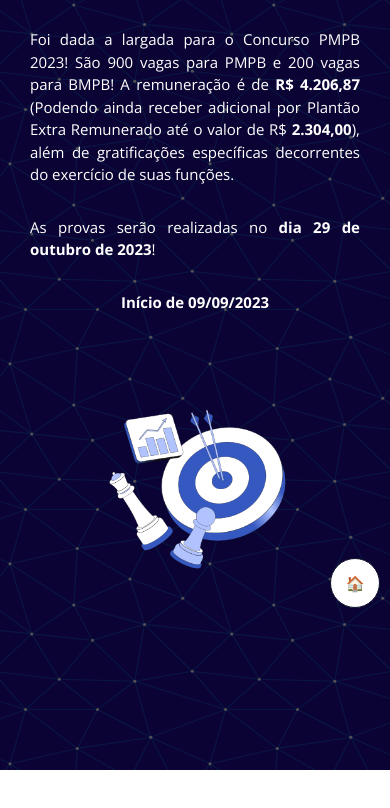
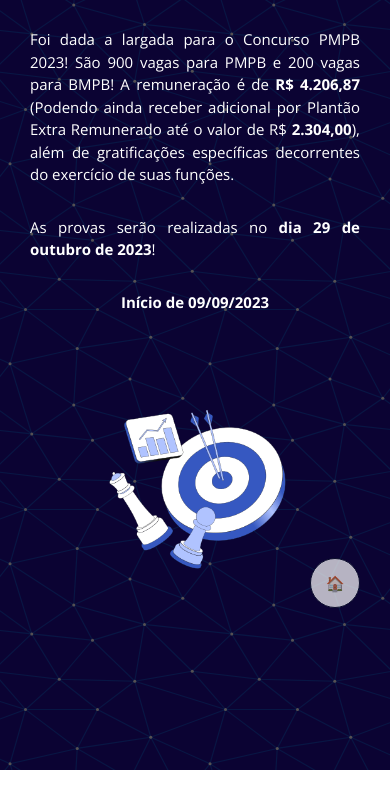
Before and after one commit to marcos7junior/landingPageLawLessons, a plain HTML site: page index.html in a window 390 px wide. Shown: the part 186-994 px from the top of the page. Drawn offline with nearby package versions, Linux system fonts and the light colour scheme; a script that the page names is missing.

Commit message:
fix: ajuste no layout para tela mobile

```diff
--- a/assets/css/style.css
+++ b/assets/css/style.css
@@ -136,7 +136,7 @@
 .back-to-top {
     position: fixed;
     bottom: 5rem;
-    right: 1rem;
+    right: 3rem;
     background: var(--white-color);
     width: 5rem;
     height: 5rem;
@@ -146,6 +146,7 @@
     border-radius: 50%;
     color: var(--primary-color);
     border: 0.1rem solid var(--primary-color);
+    opacity: 0.7;
 }
 
 .valor-anterior {
@@ -181,6 +182,7 @@
     .grid {
         grid-template-columns: 1fr;
         text-align: center;
+        max-width: 80%;
     }
 
     .intro-img img {
```
